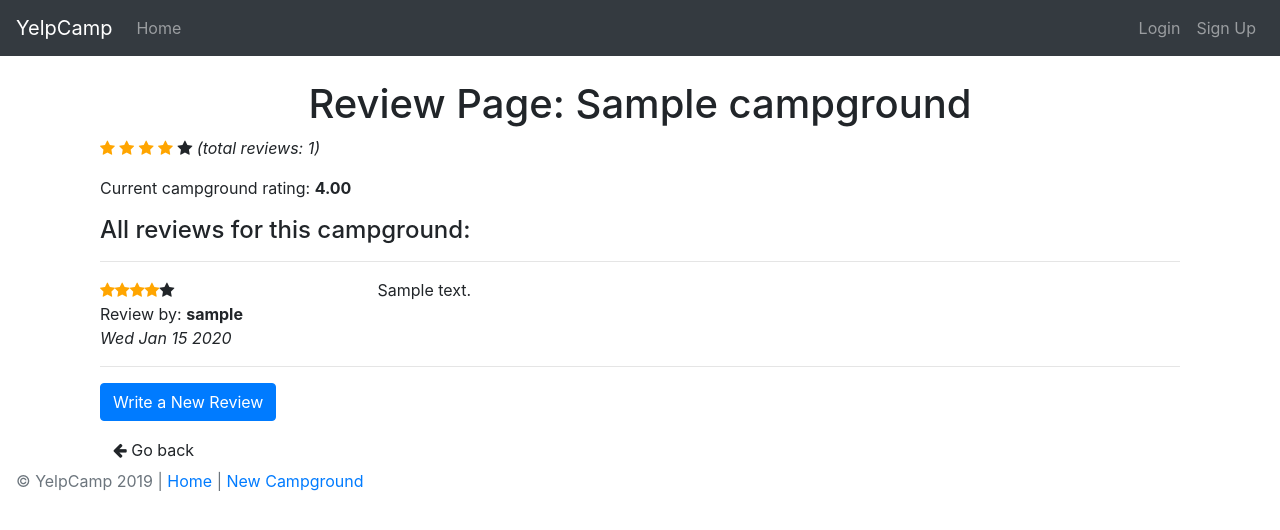
After one commit to jiangng/webdev-yelpcamp, a Node server app: page /campgrounds/600000000000000000000001/reviews in a window 1280 px wide. The commit adds this page. Shown: the top 530 px of the page. Run offline with Node 20, Linux system fonts and the light colour scheme; tables that the repository leaves empty hold one stand-in row (values such as "Sample post"); some libraries are stand-ins or nearby versions.

Commit message:
Implement rating for campgrounds; Implement text toggle

```diff
--- a/app.js
+++ b/app.js
@@ -14,10 +14,10 @@ var User = require("./models/user");
 var seedDB = require("./seeds");
 
 //requiring routes
-var indexRoutes = require("./routes/index"),
-	campgroundRoutes = require("./routes/campgrounds"),
-	commentRoutes = require("./routes/comments");
-
+var commentRoutes    = require("./routes/comments"),
+    reviewRoutes     = require("./routes/reviews"),
+    campgroundRoutes = require("./routes/campgrounds"),
+    indexRoutes      = require("./routes/index")
 //Make use of environment variable to set the database, either dev (local db) or production (cloud db)
 var url = process.env.DATABASEURL || "mongodb://localhost/yelp_camp";
 mongoose.connect(url, {
@@ -64,6 +64,7 @@ app.use(function(req, res, next) {
 app.use(indexRoutes);
 app.use("/campgrounds", campgroundRoutes);
 app.use("/campgrounds/:id/comments", commentRoutes);
+app.use("/campgrounds/:id/reviews", reviewRoutes);
 
 const port = process.env.PORT || 3000;
 app.listen(port, function() {
--- a/package.json
+++ b/package.json
@@ -10,6 +10,7 @@
   "author": "",
   "license": "ISC",
   "dependencies": {
+    "10": "0.0.1",
     "async": "^3.1.0",
     "body-parser": "^1.19.0",
     "cloudinary": "^1.15.0",
--- /dev/null
+++ b/public/script/toggle_text.js
@@ -0,0 +1,22 @@
+// Add click event dynamically
+$(document).on("click", ".text-toggle-button", function() {
+
+  // Check if text is more or less
+  if ($(this).text() == "Read more") {
+
+    // Change link text
+    $(this).text("Read less");
+
+    $(this).parent().children(".text-toggle").show();
+    $(this).parent().children(".dots").hide();
+  } else {
+
+
+    // Change link text
+    $(this).text("Read more");
+
+    $(this).parent().children(".text-toggle").hide();
+    $(this).parent().children(".dots").show();
+  }
+
+});
--- a/public/stylesheets/mainn.css
+++ b/public/stylesheets/mainn.css
@@ -71,3 +71,11 @@ body {
   border-bottom-right-radius: .25rem;
   border-bottom-left-radius: .25rem;
 }
+
+.checked {
+    color: orange;
+}
+
+.text-toggle {
+	display: none;
+}
--- /dev/null
+++ b/routes/reviews.js
@@ -0,0 +1,135 @@
+/**
+https://github.com/zarkomaslaric/yelpcamp-review-system
+**/
+
+var express = require("express");
+var router = express.Router({mergeParams: true});
+var Campground = require("../models/campground");
+var Review = require("../models/review");
+var middleware = require("../middleware");
+
+// Reviews Index
+router.get("/", function (req, res) {
+	//populate() finds the real objects to replace the ObjectIDs in Campground obj
+    Campground.findById(req.params.id).populate({
+        path: "reviews",
+        options: {sort: {createdAt: -1}} // sorting the populated reviews array to show the latest first
+    }).exec(function (err, campground) {
+        if (err || !campground) {
+            req.flash("error", err.message);
+            return res.redirect("back");
+        }
+        res.render("reviews/index", {campground: campground});
+    });
+});
+
+// Reviews New
+router.get("/new", middleware.isLoggedIn, middleware.checkReviewExistence, function (req, res) {
+    // middleware.checkReviewExistence checks if a user already reviewed the campground, only one review per user is allowed
+    Campground.findById(req.params.id, function (err, campground) {
+        if (err) {
+            req.flash("error", err.message);
+            return res.redirect("back");
+        }
+        res.render("reviews/new", {campground: campground});
+
+    });
+});
+
+// Reviews Create
+router.post("/", middleware.isLoggedIn, middleware.checkReviewExistence, function (req, res) {
+    //lookup campground using ID
+    Campground.findById(req.params.id).populate("reviews").exec(function (err, campground) {
+        if (err) {
+            req.flash("error", err.message);
+            return res.redirect("back");
+        }
+        Review.create(req.body.review, function (err, review) {
+            if (err) {
+                req.flash("error", err.message);
+                return res.redirect("back");
+            }
+            //add author username/id and associated campground to the review
+            review.author.id = req.user._id;
+            review.author.username = req.user.username;
+            review.campground = campground;
+            //save review
+            review.save();
+            campground.reviews.push(review);
+            // calculate the new average review for the campground
+            campground.rating = calculateAverage(campground.reviews);
+            //save campground
+            campground.save();
+            req.flash("success", "Your review has been successfully added.");
+            res.redirect('/campgrounds/' + campground._id);
+        });
+    });
+});
+
+// Reviews Edit
+router.get("/:review_id/edit", middleware.checkReviewOwnership, function (req, res) {
+    Review.findById(req.params.review_id, function (err, foundReview) {
+        if (err) {
+            req.flash("error", err.message);
+            return res.redirect("back");
+        }
+        res.render("reviews/edit", {campground_id: req.params.id, review: foundReview});
+    });
+});
+
+// Reviews Update
+router.put("/:review_id", middleware.checkReviewOwnership, function (req, res) {
+    Review.findByIdAndUpdate(req.params.review_id, req.body.review, {new: true}, function (err, updatedReview) {
+        if (err) {
+            req.flash("error", err.message);
+            return res.redirect("back");
+        }
+        Campground.findById(req.params.id).populate("reviews").exec(function (err, campground) {
+            if (err) {
+                req.flash("error", err.message);
+                return res.redirect("back");
+            }
+            // recalculate campground average
+            campground.rating = calculateAverage(campground.reviews);
+            //save changes
+            campground.save();
+            req.flash("success", "Your review was successfully edited.");
+            res.redirect('/campgrounds/' + campground._id);
+        });
+    });
+});
+
+// Reviews Delete
+router.delete("/:review_id", middleware.checkReviewOwnership, function (req, res) {
+    Review.findByIdAndRemove(req.params.review_id, function (err) {
+        if (err) {
+            req.flash("error", err.message);
+            return res.redirect("back");
+        }
+        Campground.findByIdAndUpdate(req.params.id, {$pull: {reviews: req.params.review_id}}, {new: true}).populate("reviews").exec(function (err, campground) {
+            if (err) {
+                req.flash("error", err.message);
+                return res.redirect("back");
+            }
+            // recalculate campground average
+            campground.rating = calculateAverage(campground.reviews);
+            //save changes
+            campground.save();
+            req.flash("success", "Your review was deleted successfully.");
+            res.redirect("/campgrounds/" + req.params.id);
+        });
+    });
+});
+
+function calculateAverage(reviews) {
+    if (reviews.length === 0) {
+        return 0;
+    }
+    var sum = 0;
+    reviews.forEach(function (element) {
+        sum += element.rating;
+    });
+    return sum / reviews.length;
+}
+
+module.exports = router;
--- a/views/partials/footer.ejs
+++ b/views/partials/footer.ejs
@@ -4,8 +4,14 @@
 		</footer>
 
 		<!-- Bootstrap and its dependencies -->
-		<script src="https://code.jquery.com/jquery-3.3.1.slim.min.js" integrity="sha384-q8i/X+965DzO0rT7abK41JStQIAqVgRVzpbzo5smXKp4YfRvH+8abtTE1Pi6jizo" crossorigin="anonymous"></script>
+		<script
+  src="https://code.jquery.com/jquery-3.4.1.js"
+  integrity="sha256-WpOohJOqMqqyKL9FccASB9O0KwACQJpFTUBLTYOVvVU="
+  crossorigin="anonymous"></script>
 		<script src="https://cdnjs.cloudflare.com/ajax/libs/popper.js/1.14.7/umd/popper.min.js" integrity="sha384-UO2eT0CpHqdSJQ6hJty5KVphtPhzWj9WO1clHTMGa3JDZwrnQq4sF86dIHNDz0W1" crossorigin="anonymous"></script>
 		<script src="https://stackpath.bootstrapcdn.com/bootstrap/4.3.1/js/bootstrap.min.js" integrity="sha384-JjSmVgyd0p3pXB1rRibZUAYoIIy6OrQ6VrjIEaFf/nJGzIxFDsf4x0xIM+B07jRM" crossorigin="anonymous"></script>
+
+		<!-- other scripts-->
+		<script src="/script/toggle_text.js"></script>
 	</body>
 </html>
--- a/views/partials/header.ejs
+++ b/views/partials/header.ejs
@@ -5,6 +5,7 @@
 		<meta name="viewport" content="width=device-width, initial-scale=1">
 		<title>YelpCamp</title>
 		<link rel="stylesheet" href="https://stackpath.bootstrapcdn.com/bootstrap/4.3.1/css/bootstrap.min.css" integrity="sha384-ggOyR0iXCbMQv3Xipma34MD+dH/1fQ784/j6cY/iJTQUOhcWr7x9JvoRxT2MZw1T" crossorigin="anonymous">
+		<link rel="stylesheet" href="https://cdnjs.cloudflare.com/ajax/libs/font-awesome/4.7.0/css/font-awesome.min.css">
 		<link rel="stylesheet" type="text/css" href="/stylesheets/mainn.css">
 	</head>
 	<body>
--- /dev/null
+++ b/views/reviews/index.ejs
@@ -0,0 +1,64 @@
+<% include ../partials/header %>
+
+<div class="container">
+    <div class="row">
+        <div class="col-md-12">
+            <h1 style="text-align: center">Review Page: <%= campground.name %></h1>
+            <div class="thumbnail">
+                <div class="caption-full">
+                    <% if (campground.rating === 0) { %>
+                    <h5>
+                        <em>No reviews yet.</em>
+                    </h5>
+                    <% } else { %>
+                    <p>
+                        <span class="fa fa-star checked"></span>
+                        <span class="fa fa-star <% if (campground.rating > 1.5) { %> checked <% } %>"></span>
+                        <span class="fa fa-star <% if (campground.rating > 2.5) { %> checked <% } %>"></span>
+                        <span class="fa fa-star <% if (campground.rating > 3.5) { %> checked <% } %>"></span>
+                        <span class="fa fa-star <% if (campground.rating > 4.5) { %> checked <% } %>"></span>
+                        <em>(total reviews: <%= campground.reviews.length %>)</em>
+                    </p>
+                    <p>
+                        Current campground rating: <strong><%= campground.rating.toFixed(2) %></strong>
+                    </p>
+                    <p><h4>All reviews for this campground:</h4></p>
+                    <hr style="margin-top: 0;">
+                    <% campground.reviews.forEach(function(review){ %>
+                    <div class="row">
+                        <div class="col-md-3">
+                            <%- '<span class="fa fa-star checked"></span>'.repeat(review.rating) %><%- '<span class="fa fa-star"></span>'.repeat(5 - review.rating) %>
+                            <div>Review by: <strong><%= review.author.username %></strong></div>
+                            <span><em><%= review.updatedAt.toDateString() %></em></span>
+                        </div>
+                        <div class="col-md-9">
+                            <p style="text-align: justify; word-wrap: break-word;">
+                                <%= review.text %>
+                            </p>
+                            <% if(currentUser && review.author.id.equals(currentUser._id)){ %>
+                            <a class="btn btn-sm btn-warning"
+                               href="/campgrounds/<%=campground._id %>/reviews/<%=review._id %>/edit">Edit</a>
+                            <form class="d-inline" action="/campgrounds/<%=campground._id %>/reviews/<%=review._id %>?_method=DELETE" method="POST">
+                                <input type="submit" class="btn btn-sm btn-danger" value="Delete">
+                            </form>
+                            <% } %>
+                        </div>
+                    </div>
+                    <hr>
+                    <% }); %>
+                    <% } %>
+                    <div>
+                        <a class="btn btn-primary <% if (currentUser && campground.reviews.some(function (review) {return review.author.id.equals(currentUser._id)})) { %> disabled <% } %>" href="/campgrounds/<%= campground._id %>/reviews/new">
+                            Write a New Review</a>
+                    </div>
+                    <div style="margin-top: 10px;">
+                        <a class="btn btn-default" href="/campgrounds/<%= campground._id %>"><i class="fa fa-arrow-left"></i> Go back</a>
+                    </div>
+                </div>
+            </div>
+        </div>
+    </div>
+    <!--Review section-->
+</div>
+
+<% include ../partials/footer %>
```
Also changed, not shown: middleware/index.js (+47 -0 lines), models/campground.js (+11 -1 lines), models/review.js (added, +39 -0 lines), routes/campgrounds.js (+15 -5 lines), views/campgrounds/index.ejs (+12 -1 lines), views/campgrounds/show.ejs (+57 -1 lines), views/reviews/edit.ejs (added, +54 -0 lines), views/reviews/new.ejs (added, +57 -0 lines), 1 other file.
